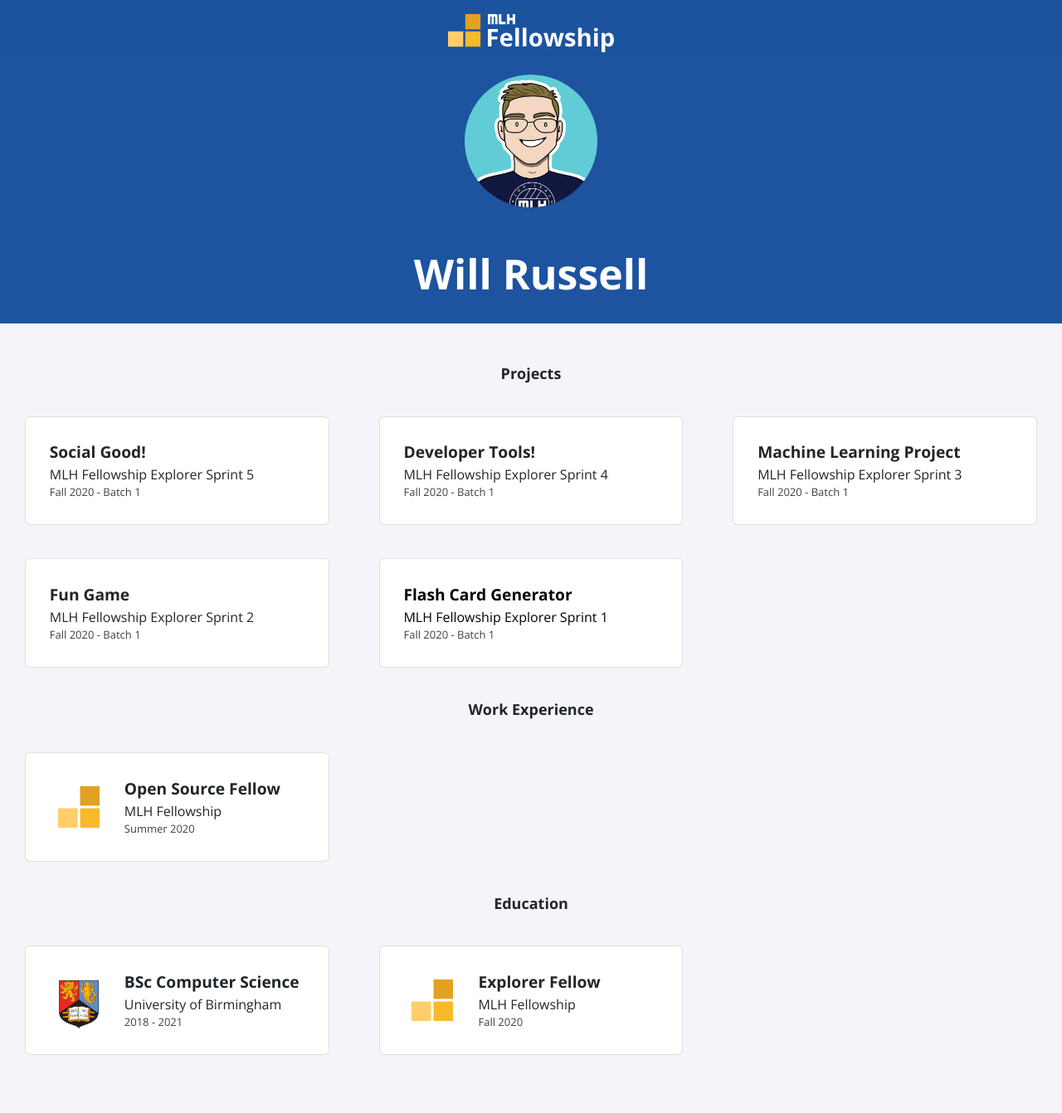
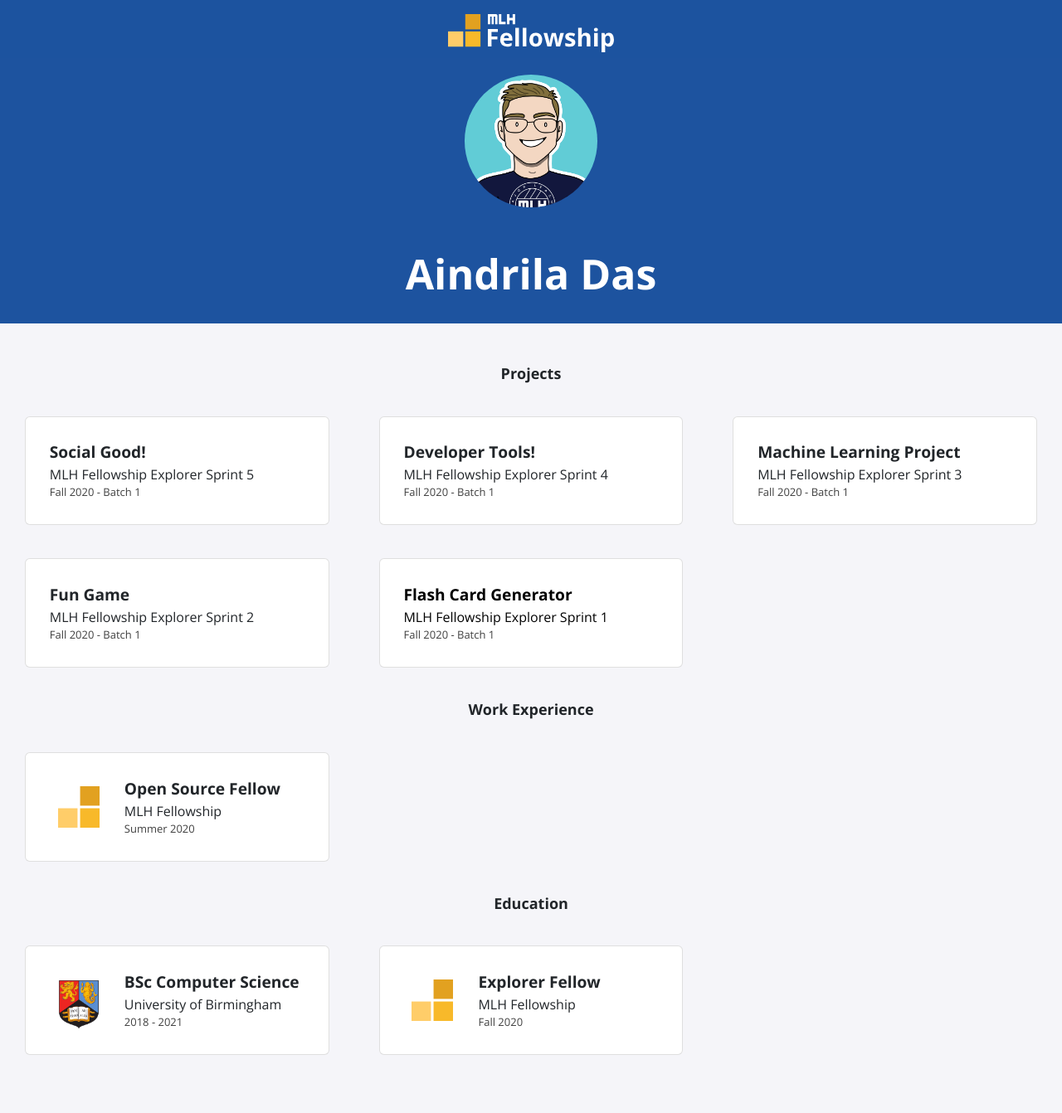
Before and after one commit to aindrila2412/aindrila2412.github.io, a Jekyll site: the page built from index.html, in a window 1280 px wide. Shown: the whole page at 83% size. Built offline with Jekyll 4.4.1, drawn with Linux system fonts in a browser that asks for light colours; nearby versions of some CDN libraries.

Commit message:
Update _config.yml to include Aindrila's name and social media

```diff
--- a/_config.yml
+++ b/_config.yml
@@ -1,13 +1,13 @@
-title: "Will Russell"
-email: fellowship@mlh.io
+title: "Aindrila Das"
+email: aindriladas20002000@gmail.com
 description: >- # this means to ignore newlines until "baseurl:"
   Write an awesome description for your new site here. You can edit this
   line in _config.yml. It will appear in your document head meta (for
   Google search results) and in your feed.xml site description.
 baseurl: "/"
-url: "/portfolio-template"
-twitter_username: mlhacks
-github_username:  mlh-fellowship
+url: "https://aindrila2412.github.io/"
+twitter_username: AindrilaDas11
+github_username:  aindrila2412
 
 sass:
   sass_dir: _sass
```
